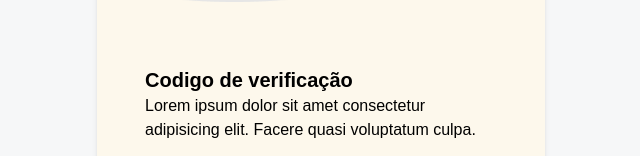
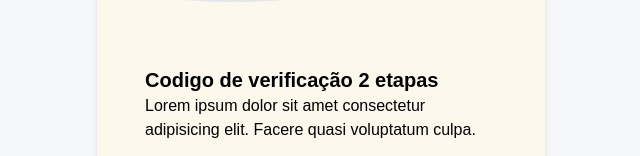
Before and after one commit to Henrique0602/Tupas-TCC, a React (Vite) app in the folder Tupa-s/: page /confirmacao in a window 1280 px wide. Shown: the part 368-524 px from the top of the page, without its empty margins (319-959 px from the left). Built offline with nearby package versions, Linux system fonts and the light colour scheme.

Commit message:
Confirmação

```diff
--- a/Tupa-s/src/Pages/confirmacao.jsx
+++ b/Tupa-s/src/Pages/confirmacao.jsx
@@ -18,7 +18,7 @@ export default function Confirmacao() {
                         <img src="./verificacao.png" alt="" className="p-12" />
 
                         <div className="p-4">
-                            <h2 className=" font-bold text-xl">Codigo de verificação</h2>
+                            <h2 className=" font-bold text-xl">Codigo de verificação 2 etapas</h2>
                             <span className="text-wrap ">Lorem ipsum dolor sit amet consectetur adipisicing elit. Facere quasi voluptatum culpa.</span>
                         </div>
 
```
